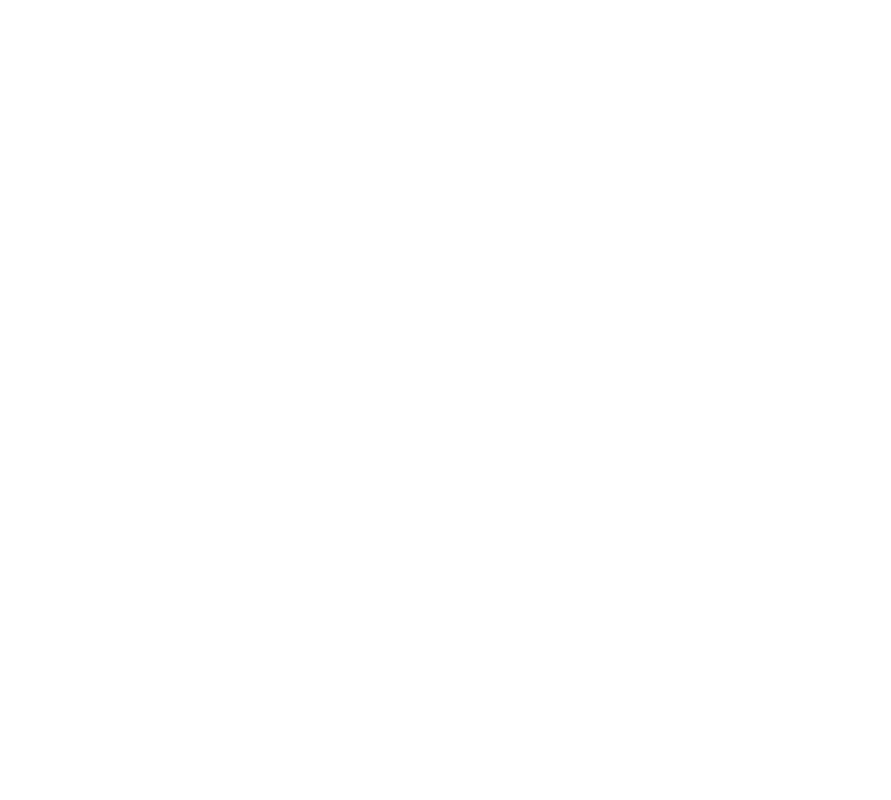
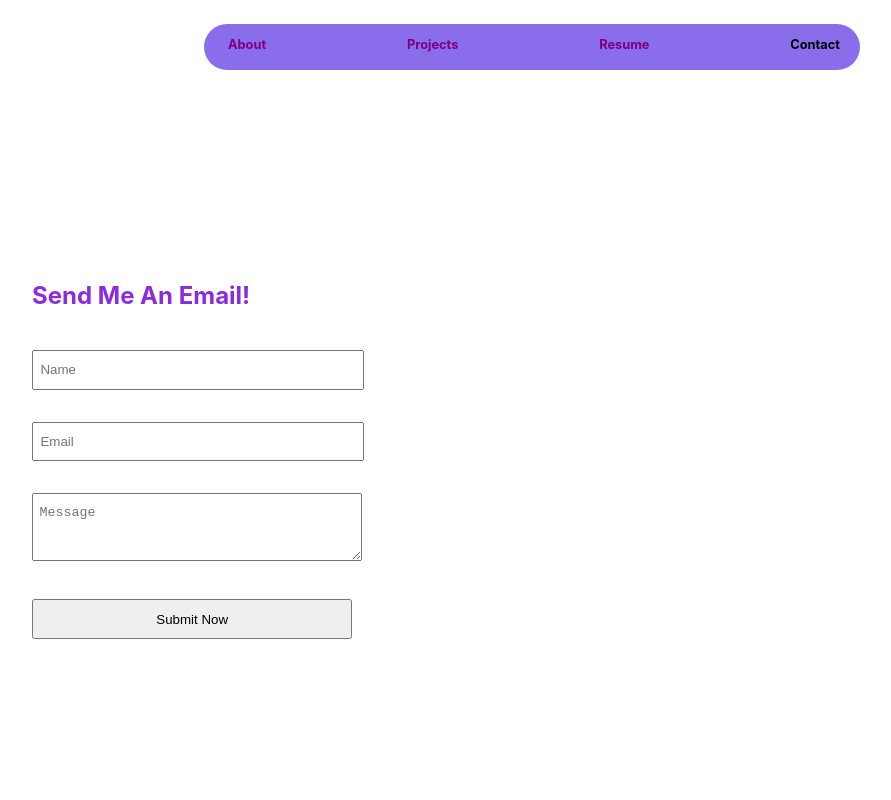
Before and after one commit to Bashrat-Chowdhury/My-Portfolio, a React (Vite) app: page /contact in a window 1280 px wide. Shown: the top 800 px of the page, without its empty margins (108-999 px from the left). Built offline with nearby package versions, Linux system fonts and the light colour scheme; the HTML template or start-up script is replaced by a standard one.

Commit message:
Added Contact form

```diff
--- a/src/App.jsx
+++ b/src/App.jsx
@@ -1,7 +1,7 @@
 import { Route, Routes } from "react-router-dom";
 
 import About from "./Pages/About/About";
-// import Contact from "./Pages/Contact/Contact";
+import Contact from "./Pages/Contact/Contact";
 // import Resume from "./Pages/Resume/Resume";
 // import Projects from "./Pages/Projects/Projects";
 
@@ -12,8 +12,8 @@
     <div className="App">
       <Routes>
         <Route path="/" element={<About />} />
+        <Route path="/contact" element={<Contact />} />
         {/* <Route path="/projects" element={<Projects />} />
-        <Route path="/contact" element={<Contact />} />
         <Route path="/resume" element={<Resume />} /> */}
 
         <Route path="*" element={<></>} />
--- /dev/null
+++ b/src/Pages/Contact/Contact.jsx
@@ -0,0 +1,32 @@
+import React, { useEffect } from "react";
+
+import NavBar from "../../components/Navigation/Navigation";
+import Footer from "../../components/Footer/Footer";
+
+import "./contact.css";
+import ContactForm from "../../components/ContactForm/ContactForm";
+
+const Contact = () => {
+  useEffect(() => {
+    window.scrollTo(0, 0);
+  }, []);
+
+  return (
+    <React.Fragment>
+      <div className="page-content">
+        <NavBar active="contact" />
+        <div className="content-wrapper">
+          <div className="contact-container">
+            <h2 className="contact-title">Send Me An Email!</h2>
+            <ContactForm />
+          </div>
+          <div className="page-footer">
+            <Footer />
+          </div>
+        </div>
+      </div>
+    </React.Fragment>
+  );
+};
+
+export default Contact;
--- /dev/null
+++ b/src/Pages/Contact/contact.css
@@ -0,0 +1,42 @@
+.contact-logo-container {
+	display: flex;
+	justify-content: left;
+	padding-top: 25px;
+}
+
+.contact-logo {
+	display: flex;
+	position: fixed;
+	border: 1px solid white;
+	border-radius: 50%;
+	box-shadow: 0px 4px 10px rgba(0, 0, 0, 0.25);
+	top: 4vh;
+}
+
+.contact-title {
+	color: blueviolet;
+}
+
+.contact-subtitle {
+	width: 100% !important;
+}
+
+.contact-container {
+	display: flex;
+	flex-direction: column;
+	justify-content: space-around;
+	margin-top: 120px;
+}
+
+
+.socials-container {
+	display: flex;
+	flex-direction: column;
+	margin-top: 80px;
+}
+
+.contact-socials {
+	display: flex;
+	justify-content: flex-start;
+	align-items: center;
+}
--- /dev/null
+++ b/src/components/ContactForm/ContactForm.jsx
@@ -0,0 +1,134 @@
+import { useState } from "react";
+import "./contactForm.css";
+
+const ContactForm = () => {
+  const [contactData, setContactData] = useState({});
+  const [errorMsg, setErrorMsg] = useState();
+  const [successMsg, setSuccessMsg] = useState(false);
+
+  function capitalizeFirstLetter(string) {
+    return string.charAt(0).toUpperCase() + string.slice(1);
+  }
+  const isValidEmail = (email) => {
+    return /^([a-zA-Z0-9_\-\.]+)@([a-zA-Z0-9_\-]+)(\.[a-zA-Z]{2,5}){1,2}$/.test(
+      email
+    );
+  };
+
+  const validateField = (field, value) => {
+    if (value.length <= 0) {
+      return (
+        <div className="error">
+          <span>{capitalizeFirstLetter(field)}</span> is a required field!
+        </div>
+      );
+    } else {
+      if (field === "email") {
+        if (!isValidEmail(value))
+          return <div className="error">Invalid Email</div>;
+      }
+    }
+  };
+
+  const handleBlur = (event) => {
+    setErrorMsg(validateField(event.target.name, event.target.value));
+  };
+
+  const handleChange = (e) => {
+    const { name, value } = e.target;
+
+    setContactData({
+      ...contactData,
+      [name]: value,
+    });
+
+  };
+
+  const handleSubmit = (e) => {
+    let isValided = false;
+    e.preventDefault();
+
+    if (
+      contactData.name === "" ||
+      contactData.name === undefined ||
+      contactData.email === "" ||
+      contactData.email === undefined ||
+      contactData.message === "" ||
+      contactData.message === undefined
+    ) {
+      setSuccessMsg(false);
+      isValided = false;
+    } else {
+      setSuccessMsg(true);
+      isValided = true;
+    }
+    return isValided;
+  };
+
+  return (
+    <div id="contact">
+      <div className="form">
+        <form
+          onSubmit={handleSubmit}
+          encType="multipart/form-data"
+          autoComplete="off"
+        >
+          {!successMsg ? (
+            <>
+              <div id="errormessage" className={errorMsg ? "show" : ""}>
+                {errorMsg}
+              </div>
+              <div className="form-group">
+                <input
+                  name="name"
+                  type="text"
+                  className="form-control"
+                  placeholder="Name"
+                  value={contactData.name || ""}
+                  onChange={(e) => handleChange(e)}
+                  onBlur={handleBlur}
+                />
+              </div>
+              <div className="form-group">
+                <input
+                  name="email"
+                  type="email"
+                  className="form-control"
+                  placeholder="Email"
+                  value={contactData.email || ""}
+                  onChange={(e) => handleChange(e)}
+                  onBlur={handleBlur}
+                />
+              </div>
+              <div className="form-group">
+                <textarea
+                  name="message"
+                  type="text"
+                  className="message"
+                  placeholder="Message"
+                  value={contactData.message || ""}
+                  onChange={(e) => handleChange(e)}
+                  onBlur={handleBlur}
+                  rows="3"
+                />
+              </div>
+              <p className="text-right mb-0">
+                <input
+                  type="submit"
+                  className="btn btn-primary"
+                  value="Submit Now"
+                />
+              </p>
+            </>
+          ) : (
+            <div className="show" id="sendmessage">
+              Thank for your message. We will contact you soon.
+            </div>
+          )}
+        </form>
+      </div>
+    </div>
+  );
+};
+
+export default ContactForm;
--- /dev/null
+++ b/src/components/ContactForm/contactForm.css
@@ -0,0 +1,25 @@
+input {
+  padding-top: 0.65rem;
+  padding-bottom: 0.65rem;
+  padding-left: 0.4rem;
+  width: 20rem;
+}
+
+textarea {
+  padding-top: 0.65rem;
+  padding-bottom: 0.65rem;
+  padding-left: 0.4rem;
+  width: 20rem;
+}
+.form-group {
+  padding-top: 1rem;
+  padding-bottom: 1rem;
+}
+
+.error {
+  border: solid 1px;
+  color: red;
+  width: 11rem;
+  border-radius: 1rem;
+  padding: 0.6rem;
+}
```
Also changed, not shown: src/Pages/Contact.jsx (deleted).
